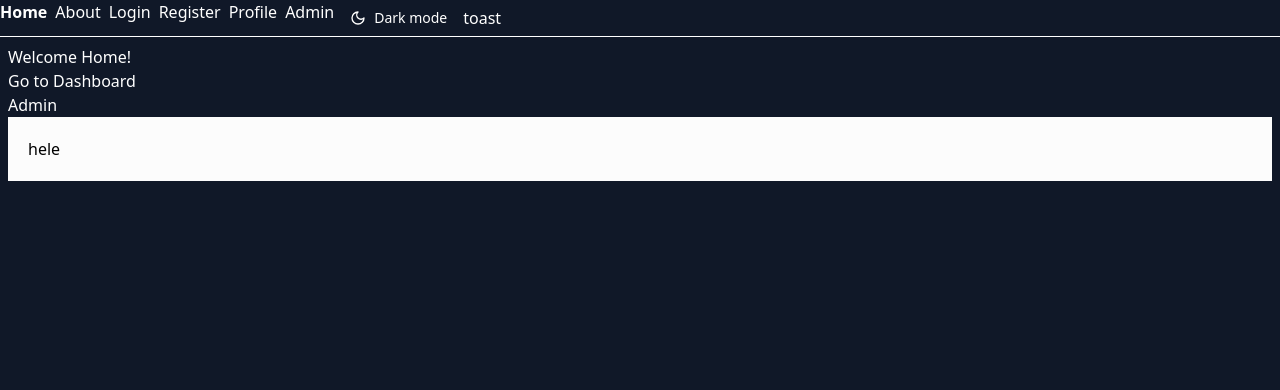
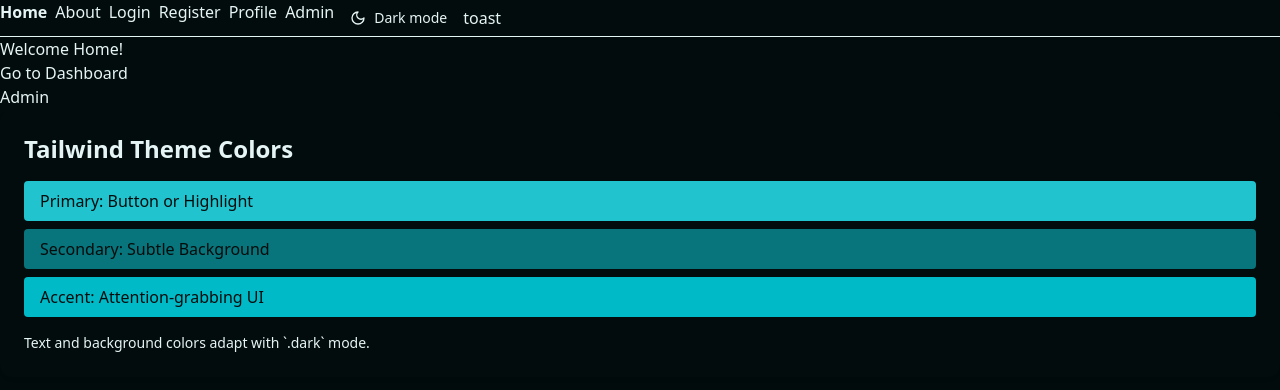
Before and after one commit to rishawraj/auth-system, a React (Vite) app in the folder client/: page / in a window 1280 px wide. Shown: the top 390 px of the page. Built offline with nearby package versions, Linux system fonts and the light colour scheme; no server answers.

Commit message:
feat: add ColorPaletteCard component and update styles for theme management

```diff
--- /dev/null
+++ b/client/src/components/ColorPalette.tsx
@@ -0,0 +1,27 @@
+const ColorPaletteCard = () => {
+  return (
+    <div className="bg-background text-text space-y-4 rounded-xl p-6 shadow-lg transition-colors duration-300">
+      <h1 className="text-2xl font-bold">Tailwind Theme Colors</h1>
+
+      <div className="space-y-2">
+        <div className="bg-primary text-background rounded px-4 py-2">
+          Primary: Button or Highlight
+        </div>
+
+        <div className="bg-secondary text-background rounded px-4 py-2">
+          Secondary: Subtle Background
+        </div>
+
+        <div className="bg-accent text-background rounded px-4 py-2">
+          Accent: Attention-grabbing UI
+        </div>
+      </div>
+
+      <p className="text-text mt-4 text-sm">
+        Text and background colors adapt with `.dark` mode.
+      </p>
+    </div>
+  );
+};
+
+export default ColorPaletteCard;
--- a/client/src/main.css
+++ b/client/src/main.css
@@ -1,17 +1,40 @@
+/* @import "tailwindcss";
+@custom-variant dark (&:where(.dark, .dark *));
+
+@theme {
+  --color-avacado-100: oklch(0.99 0 0);
+  --color-mint-500: oklch(0.72 0.11 178);
+
+  --color-text: oklch(95.63% 0.016 201.7);
+  --color-background: oklch(14.37% 0.017 195.46);
+  --color-primary: oklch(74.64% 0.122 202.36);
+  --color-secondary: oklch(50.98% 0.085 202.36);
+  --color-accent: oklch(71.91% 0.123 203.68);
+}
+
+.dark {
+  --color-text: oklch(95.63% 0.016 201.7);
+  --color-background: oklch(14.37% 0.017 195.46);
+  --color-primary: oklch(74.64% 0.122 202.36);
+  --color-secondary: oklch(50.98% 0.085 202.36);
+  --color-accent: oklch(71.91% 0.123 203.68);
+} */
+
 @import "tailwindcss";
 @custom-variant dark (&:where(.dark, .dark *));
 
 @theme {
-  /* fonts */
-  --font-sans:
-    ui-sans-serif, system-ui, sans-serif, "Apple Color Emoji", "Segoe UI Emoji",
-    "Segoe UI Symbol", "Noto Color Emoji";
-  --font-serif: ui-serif, Georgia, Cambria, "Times New Roman", Times, serif;
-  --font-mono:
-    ui-monospace, SFMono-Regular, Menlo, Monaco, Consolas, "Liberation Mono",
-    "Courier New", monospace;
+  --color-text: oklch(20.05% 0.021 201.16);
+  --color-background: oklch(98.44% 0.009 197);
+  --color-primary: oklch(79.03% 0.126 202.08);
+  --color-secondary: oklch(88.83% 0.099 201.91);
+  --color-accent: oklch(87.93% 0.14 202.29);
+}
 
-  /* colors */
-  --color-avacado-100: oklch(0.99 0 0);
-  --color-mint-500: oklch(0.72 0.11 178);
+.dark {
+  --color-text: oklch(95.63% 0.016 201.7);
+  --color-background: oklch(14.37% 0.017 195.46);
+  --color-primary: oklch(74.64% 0.122 202.36);
+  --color-secondary: oklch(50.98% 0.085 202.36);
+  --color-accent: oklch(71.91% 0.123 203.68);
 }
--- a/client/src/routes/__root.tsx
+++ b/client/src/routes/__root.tsx
@@ -11,7 +11,7 @@ const RootLayout = () => {
 
   return (
     <>
-      <div className="min-h-screen bg-white dark:bg-gray-900 dark:text-white">
+      <div className="bg-background text-text min-h-screen">
         <Navbar />
         <Outlet />
         <ToastContainer
--- a/client/src/routes/index.tsx
+++ b/client/src/routes/index.tsx
@@ -1,6 +1,7 @@
 import { Link, createFileRoute } from "@tanstack/react-router";
 
 import { Navbar } from "../components/Navbar";
+import ColorPaletteCard from "../components/ColorPalette";
 
 export const Route = createFileRoute("/")({
   component: Index,
@@ -8,23 +9,13 @@ export const Route = createFileRoute("/")({
 
 function Index() {
   return (
-    <div className="h-full bg-white p-2 dark:bg-gray-900">
+    <div className="h-full">
       <h3>Welcome Home!</h3>
       <h2>Go to Dashboard</h2>
       <button>
         <Link to="/admin"> Admin</Link>
       </button>
-      <ProfileCard />
+      <ColorPaletteCard />
     </div>
   );
 }
-
-const ProfileCard = () => {
-  return (
-    <div>
-      <div className="bg-mint-500 dark:bg-avacado-100 p-5 dark:text-black">
-        <p>hele</p>
-      </div>
-    </div>
-  );
-};
--- a/client/src/types/auth.ts
+++ b/client/src/types/auth.ts
@@ -1,16 +1,16 @@
-import {
-  User,
-  AuthResponse,
-  LoginCredentials,
-  RegisterCredentials,
-} from "../../../shared/src/types/auth";
+// import {
+//   User,
+//   AuthResponse,
+//   LoginCredentials,
+//   RegisterCredentials,
+// } from "../../../shared/src/types/auth";
 
-export type { User, AuthResponse, LoginCredentials, RegisterCredentials };
+// export type { User, AuthResponse, LoginCredentials, RegisterCredentials };
 
-export interface AuthState {
-  isAuthenticated: boolean;
-  user: User | null;
-  token: string | null;
-  loading: boolean;
-  error: string | null;
-}
+// export interface AuthState {
+//   isAuthenticated: boolean;
+//   user: User | null;
+//   token: string | null;
+//   loading: boolean;
+//   error: string | null;
+// }
```
Also changed, not shown: 1 other file (tests, documents, lock files or other folders).
